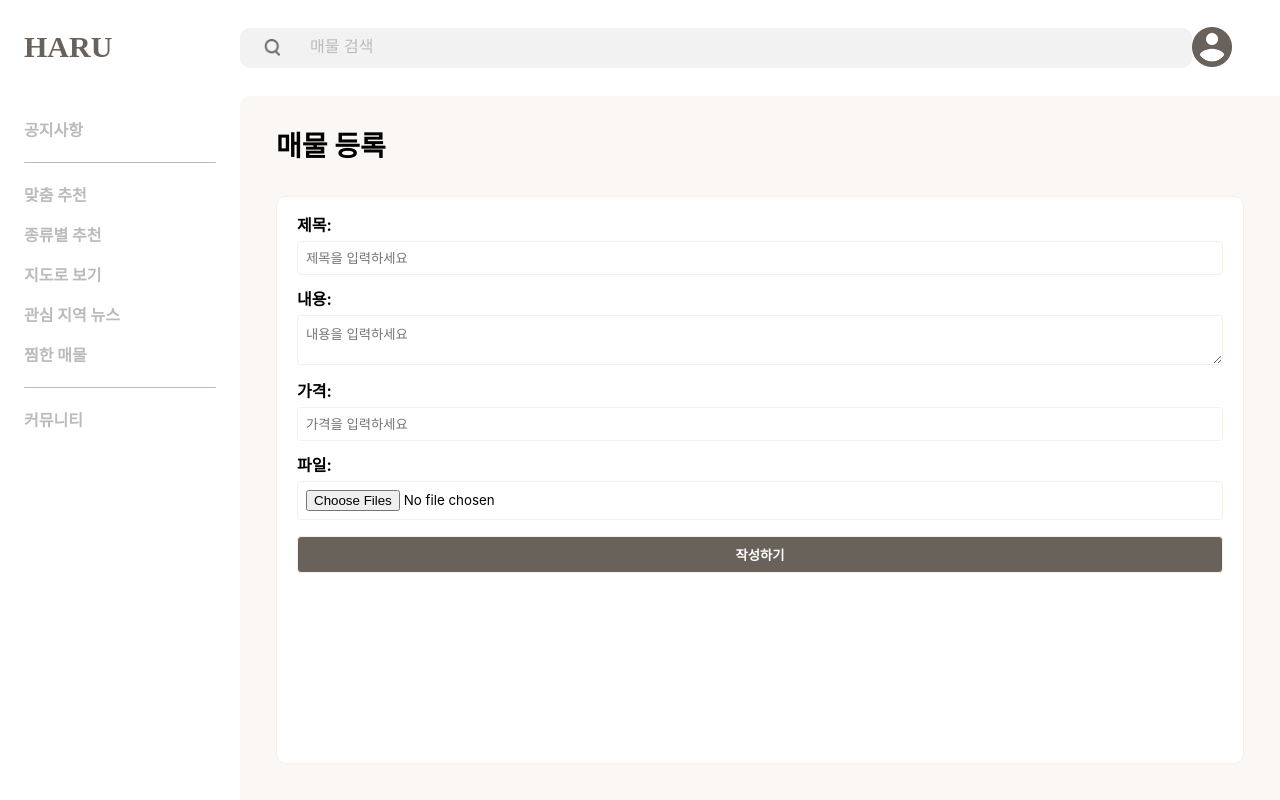
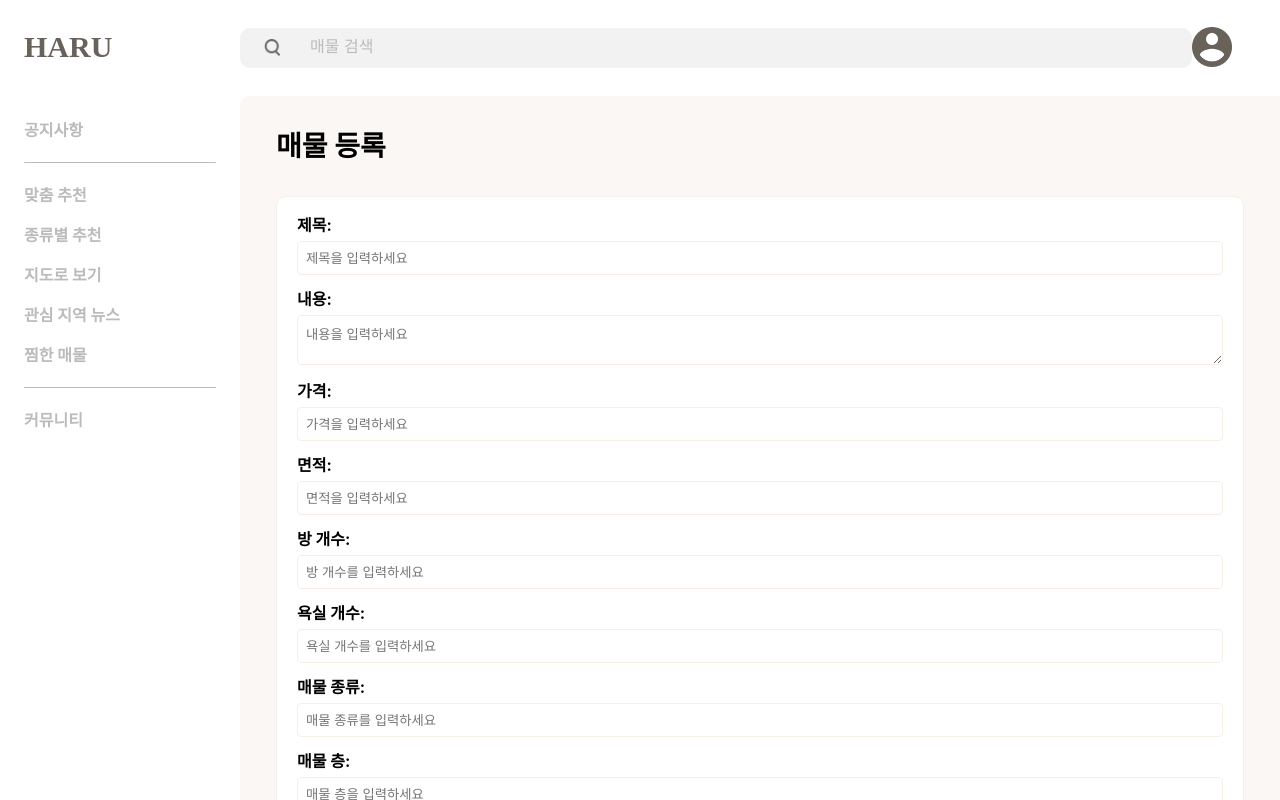
Before and after one commit to SSAFY-Passproject-HARU/Frontend, a Vue app: page /room/register/1 in a window 1280 px wide. Built offline with nearby package versions, Linux system fonts and the light colour scheme; no server answers.

Commit message:
[Chore] 매물 상세 정보 추가

```diff
--- a/src/components/house/HouseCard.vue
+++ b/src/components/house/HouseCard.vue
@@ -3,7 +3,7 @@
     <router-link :to="`/house/detail/${house.aptSeq}`" class="card-link">
       <div class="card-image">
         <img
-          src="https://i.pinimg.com/enabled_lo_mid/736x/be/09/11/be091168f59095433d0befe8a451d6d3.jpg"
+          src="https://i.pinimg.com/736x/f9/6a/cd/f96acdb0334d9ab59a731966abee0a0d.jpg"
           alt="House Image"
         />
       </div>
@@ -15,8 +15,7 @@
         <!-- 추가 정보 -->
         <div class="additional-info">
           <p class="room-type">아파트</p>
-          <p class="floor-size">3층, 20.00m²</p>
-          <p class="maintenance-fee">{{ house.gugun }} {{ house.dong }} {{ house.jibun }}</p>
+          <p class="location">{{ house.gugun }} {{ house.dong }} {{ house.jibun }}</p>
         </div>
       </div>
     </router-link>
--- a/src/views/HouseDetailView.vue
+++ b/src/views/HouseDetailView.vue
@@ -9,7 +9,7 @@
           <img
             class="main-image"
             src="https://i.pinimg.com/enabled_lo_mid/736x/be/09/11/be091168f59095433d0befe8a451d6d3.jpg"
-            alt="House Image"
+            alt="House Image" style="display: none;"
           />
 
           <!-- 기본 정보 -->
@@ -35,17 +35,6 @@
           <!-- 매물이 없을 때 표시할 메시지 -->
           <div class="no-room-list" v-else>
             <h2>매물이 없습니다.</h2>
-          </div>
-
-          <!-- 집 설명 -->
-          <div class="house-description">
-            <ul>
-              <li>건물 이름: 장안뉴시티(도시형)</li>
-              <li>방 종류: 아파트</li>
-              <li>해당층/건물층: 14층 / 14층</li>
-              <li>전용 면적 / 공급 면적: 17.63m² / 27.73m²</li>
-              <li>방 수 / 욕실 수: 1개 / 1개</li>
-            </ul>
           </div>
 
           <!-- 편의시설 -->
@@ -75,6 +64,11 @@
               class="component"
               :aptSeq="houseDetails[0].aptSeq"
             />
+          </div>
+
+          <!-- 매물 등록 버튼 -->
+          <div class="register-button">
+            <button @click="goToRegisterPage">매물 등록</button>
           </div>
         </div>
       </div>
@@ -128,6 +122,9 @@ export default {
     // 상세 페이지로 이동
     goToRoomDetail(roomId) {
       this.$router.push(`/room/detail/${roomId}`);
+    },
+    goToRegisterPage() {
+      this.$router.push(`/room/register/${this.aptSeq}`);
     },
     // 가격 포맷팅 (예: 1000 -> 1,000 원)
     formatPrice(price) {
@@ -185,6 +182,7 @@ li {
   height: calc(100vh - 95px);
 }
 .view {
+  padding-top: 40px;
   flex-grow: 1;
   display: flex;
   flex-direction: column;
--- a/src/views/MapView.vue
+++ b/src/views/MapView.vue
@@ -111,7 +111,6 @@ export default {
       axios
         .get("http://localhost:8080/home/list", { params })
         .then((response) => {
-          console.log(response.data);
           this.houses = response.data;
         })
         .catch((error) => {
@@ -250,8 +249,8 @@ li:last-child {
 }
 
 .list {
-  width: 340px;
-  min-width: 340px;
+  width: 270px;
+  min-width: 270px;
   overflow-y: auto;
 }
 
--- a/src/views/RoomRegisterView.vue
+++ b/src/views/RoomRegisterView.vue
@@ -37,6 +37,67 @@
               />
             </div>
             <div>
+              <label for="area">면적:</label>
+              <input
+                type="number"
+                id="area"
+                v-model="RoomDto.area"
+                required
+                placeholder="면적을 입력하세요"
+              />
+            </div>
+            <div>
+              <label for="roomCount">방 개수:</label>
+              <input
+                type="number"
+                id="roomCount"
+                v-model="RoomDto.roomCount"
+                required
+                placeholder="방 개수를 입력하세요"
+              />
+            </div>
+            <div>
+              <label for="bathroomCount">욕실 개수:</label>
+              <input
+                type="number"
+                id="bathroomCount"
+                v-model="RoomDto.bathroomCount"
+                required
+                placeholder="욕실 개수를 입력하세요"
+              />
+            </div>
+            <div>
+              <label for="roomType">매물 종류:</label>
+              <input
+                type="text"
+                id="roomType"
+                v-model="RoomDto.roomType"
+                required
+                placeholder="매물 종류를 입력하세요"
+              />
+            </div>
+            <div>
+              <label for="roomFloor">매물 층:</label>
+              <input
+                type="number"
+                id="roomFloor"
+                v-model="RoomDto.roomFloor"
+                required
+                placeholder="매물 층을 입력하세요"
+              />
+            </div>
+            <div>
+              <label for="totalFloors">건물 전체 층:</label>
+              <input
+                type="number"
+                id="totalFloors"
+                v-model="RoomDto.totalFloors"
+                required
+                placeholder="건물 전체 층을 입력하세요"
+              />
+            </div>
+
+            <div>
               <label for="upfile" class="form-label">파일:</label>
               <input
                 type="file"
@@ -74,6 +135,12 @@ export default {
         price: "",
         aptSeq: "",
         favorite: 0,
+        area: "", // 새 필드
+        roomCount: "", // 새 필드
+        bathroomCount: "", // 새 필드
+        roomType: "", // 새 필드
+        roomFloor: "", // 새 필드
+        totalFloors: "", // 새 필드
       },
       files: [], // 업로드할 파일
     };
@@ -92,7 +159,11 @@ export default {
 
     // 폼 유효성 검사
     validateForm() {
-      if (!this.RoomDto.title || !this.RoomDto.description || !this.RoomDto.price) {
+      if (
+        !this.RoomDto.title ||
+        !this.RoomDto.description ||
+        !this.RoomDto.price
+      ) {
         alert("모든 필드를 입력해주세요.");
         return false;
       }
@@ -106,33 +177,36 @@ export default {
     // 폼 제출
     async submitForm() {
       // 유효성 검사
-      console.log(11);
       if (!this.validateForm()) return;
-      console.log(22);
       const formData = new FormData();
 
       // RoomDto를 FormData에 추가
       this.RoomDto.userId = "user"; // 실제 사용자 ID로 대체 필요
 
-      formData.append('roomDto', new Blob([JSON.stringify(this.RoomDto)], { type: 'application/json' }))
+      formData.append(
+        "roomDto",
+        new Blob([JSON.stringify(this.RoomDto)], { type: "application/json" })
+      );
       this.files.forEach((file) => {
-        formData.append('files', file)
-      })
+        formData.append("files", file);
+      });
 
-      console.log(33);
       try {
-        console.log(this.RoomDto);
-        console.log(this.RoomDto.title);
-        const response = await axios.post(`${this.root}/room/register`, formData, this.files, {
-          headers: { "Content-Type": "multipart/form-data" },
-          withCredentials: true,
-        });
+        const response = await axios.post(
+          `${this.root}/room/register`,
+          formData,
+          this.files,
+          {
+            headers: { "Content-Type": "multipart/form-data" },
+            withCredentials: true,
+          }
+        );
 
         console.log("Response:", response);
 
         if (response.data.success) {
           alert("게시글이 작성되었습니다.");
-          this.$router.push("/map"); // 작성 후 페이지 이동
+          this.$router.push("/house/detail/" + this.RoomDto.aptSeq); // 작성 후 페이지 이동
         } else {
           alert("게시글 작성에 실패했습니다.");
         }
```
Also changed, not shown: src/views/RoomDetailView.vue (+14 -14 lines).
